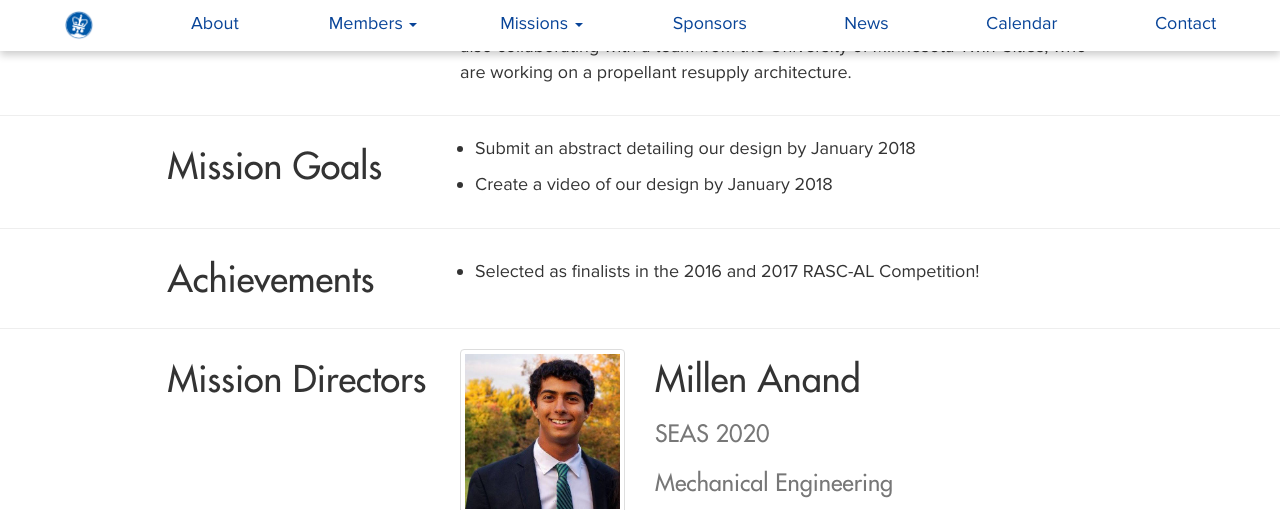
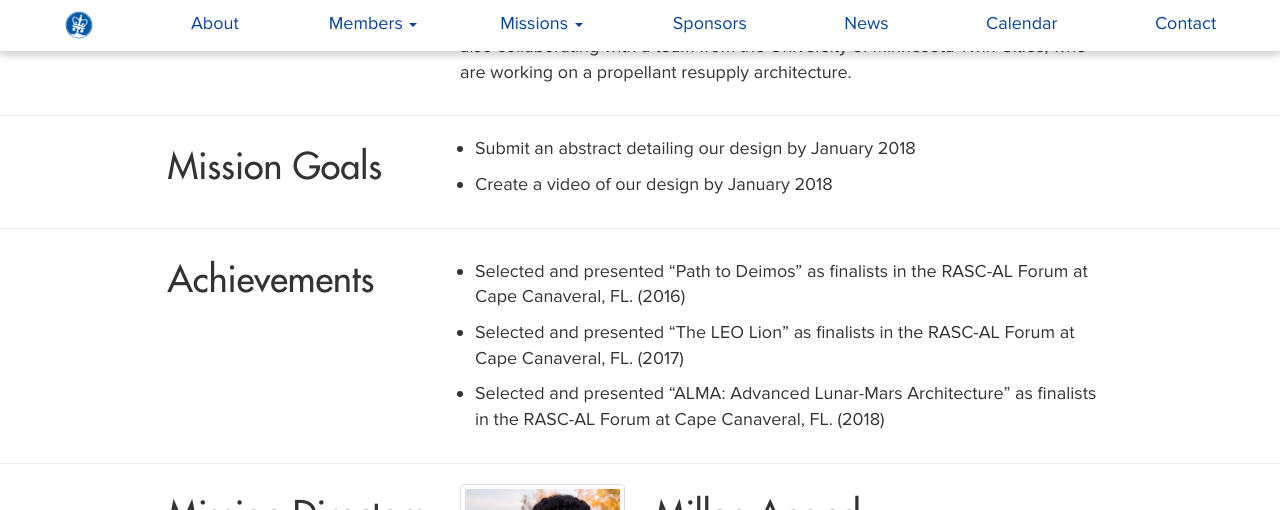
Before and after one commit to columbiaspace/columbiaspace.org, a Jekyll site: the page built from missions/mission-rascal.html, in a window 1280 px wide and 900 px high, scrolled down 1384 px, cut to the strip 0-510 px from the top of the window. Built offline with Jekyll 4.4.1, drawn with Linux system fonts in a browser that asks for light colours; nearby versions of some CDN libraries; comment, search, counter and statistics services are not loaded.

Commit message:
rascal summer update: finalists at forum

```diff
--- a/missions/mission-rascal.html
+++ b/missions/mission-rascal.html
@@ -18,7 +18,7 @@ skills: false
 skillstext: ""
 
 achievements: true
-achievementstext: "Selected as finalists in the 2016 and 2017 RASC-AL Competition!"
+achievementstext: "Selected and presented \"Path to Deimos\" as finalists in the RASC-AL Forum at Cape Canaveral, FL. (2016); Selected and presented \"The LEO Lion\" as finalists in the RASC-AL Forum at Cape Canaveral, FL. (2017); Selected and presented \"ALMA: Advanced Lunar-Mars Architecture\" as finalists in the RASC-AL Forum at Cape Canaveral, FL. (2018)"
 
 missionleader: "Millen Anand; Aaron Pickard"
 leaderschool: "SEAS 2020; GS/JTS 2020"
```
